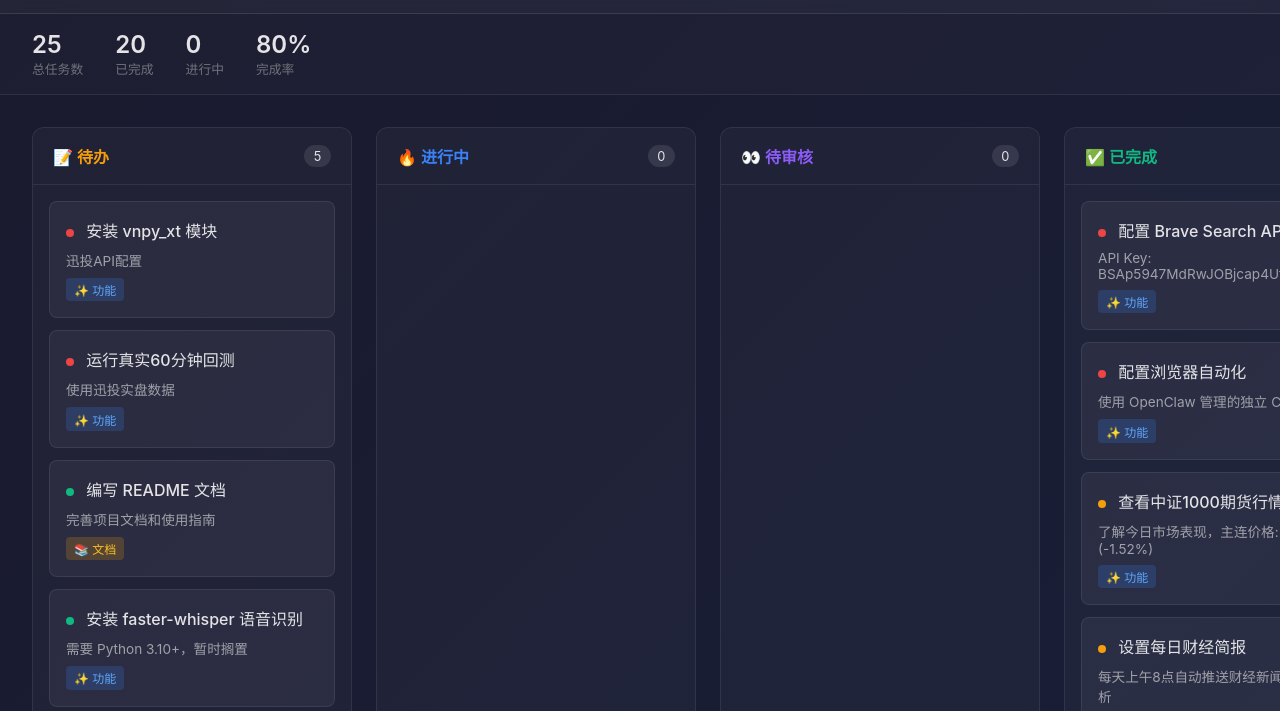
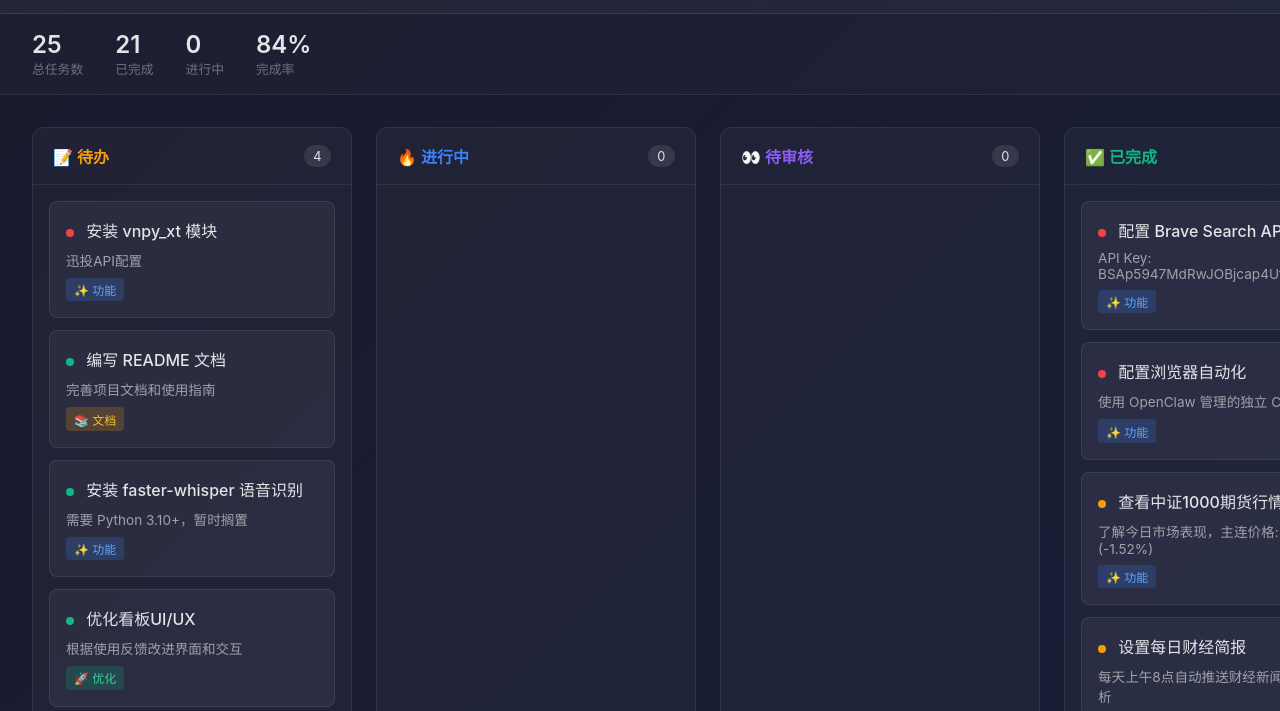
Before and after one commit to samchuit/kanban-board, a website: page index.html in a window 1280 px wide. Shown: the part 58-769 px from the top of the page. Drawn offline with Linux system fonts and the light colour scheme.

Commit message:
更新: 60分钟回测完成

```diff
--- a/index.html
+++ b/index.html
@@ -558,7 +558,7 @@
 
             // 📝 待办
             { id: 21, title: '安装 vnpy_xt 模块', desc: '迅投API配置', priority: 'high', tag: 'feature', status: 'todo', createdAt: new Date().toISOString() },
-            { id: 22, title: '运行真实60分钟回测', desc: '使用迅投实盘数据', priority: 'high', tag: 'feature', status: 'todo', createdAt: new Date().toISOString() },
+            { id: 22, title: '运行真实60分钟回测', desc: '18品种，11正夏普(61%)，平均夏普8.5，最佳AG(+117%)', priority: 'high', tag: 'feature', status: 'done', createdAt: new Date('2026-02-08').toISOString() },
             { id: 23, title: '编写 README 文档', desc: '完善项目文档和使用指南', priority: 'low', tag: 'docs', status: 'todo', createdAt: new Date().toISOString() },
             { id: 24, title: '安装 faster-whisper 语音识别', desc: '需要 Python 3.10+，暂时搁置', priority: 'low', tag: 'feature', status: 'todo', createdAt: new Date().toISOString() },
             { id: 25, title: '优化看板UI/UX', desc: '根据使用反馈改进界面和交互', priority: 'low', tag: 'enhancement', status: 'todo', createdAt: new Date().toISOString() },
```
